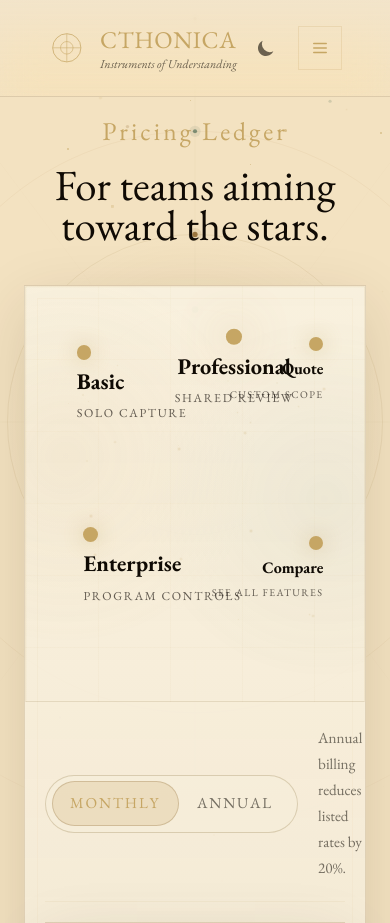
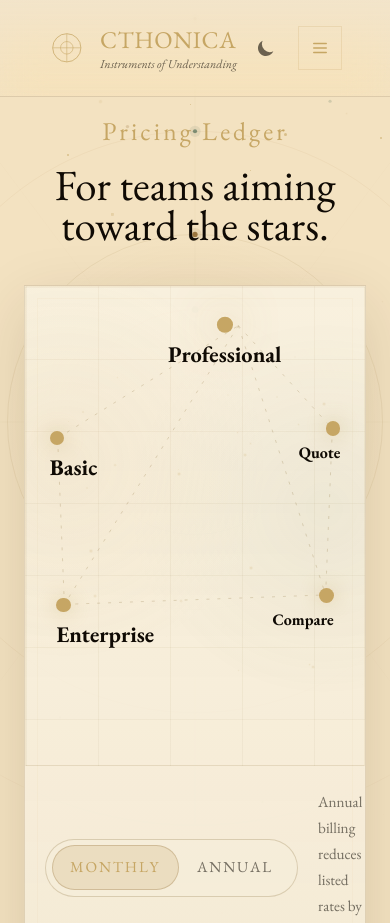
Before and after one commit to cthonicasoftware/cthonicasoftware, a Django app: page /pricing in a window 390 px wide. Shown: the top 923 px of the page. Run offline with Django 5.2, Linux system fonts and the light colour scheme; style sheets or scripts are compiled from the project's sources.

Commit message:
feat: Created constellation (#22)
- Wired in some custom JS to handle lines in DOM
- Dashed to Solid on click
- removed subtitles
- Should look better on Mobile

Signed-off-by: Nathan Winslow <natelostintimeandspace@gmail.com>

```diff
--- a/static/src/website-pricing.css
+++ b/static/src/website-pricing.css
@@ -291,7 +291,7 @@
 }
 
 .pricing-node.is-professional {
-  left: 46%;
+  left: 50%;
   top: 10%;
   justify-items: center;
   text-align: center;
@@ -830,6 +830,51 @@ html:not(.dark) .pricing-closing {
    Constellation Interactive Enhancements
 ═══════════════════════════════════════════════════════════ */
 
+/* ── Connecting lines SVG ─────────────────────────────── */
+.pricing-constellation-lines {
+  position: absolute;
+  inset: 0;
+  width: 100%;
+  height: 100%;
+  pointer-events: none;
+  z-index: 1;
+  overflow: visible;
+}
+
+.constellation-line {
+  stroke: rgba(198, 166, 100, 0.16);
+  stroke-width: 1;
+  stroke-dasharray: 3 8;
+  transition: stroke 300ms ease, stroke-width 300ms ease;
+}
+
+.constellation-line.is-highlighted {
+  stroke: rgba(198, 166, 100, 0.62);
+  stroke-width: 1.5;
+  stroke-dasharray: none;
+  animation: lineShimmer 2.4s ease-in-out infinite;
+}
+
+@keyframes lineShimmer {
+  0%, 100% { stroke-opacity: 0.62; }
+  50%       { stroke-opacity: 0.92; }
+}
+
+html:not(.dark) .constellation-line {
+  stroke: rgba(120, 86, 28, 0.2);
+}
+
+html:not(.dark) .constellation-line.is-highlighted {
+  stroke: rgba(120, 86, 28, 0.55);
+}
+
+html:not(.dark) .pricing-constellation {
+  background:
+    linear-gradient(rgba(120, 86, 28, 0.05) 1px, transparent 1px),
+    linear-gradient(90deg, rgba(120, 86, 28, 0.05) 1px, transparent 1px);
+  background-size: 4.5rem 4.5rem;
+}
+
 /* ── Ambient star particles ───────────────────────────── */
 .pricing-stars {
   position: absolute;
@@ -874,22 +919,35 @@ html:not(.dark) .pricing-closing {
     text-wrap: balance;
   }
 
+  /* More vertical room so nodes don't stack */
+  .pricing-constellation {
+    min-height: 30rem;
+  }
+
+  /* Pentagon layout: Professional at apex, Basic/Quote flanking mid,
+     Enterprise/Compare at base — avoids the three-nodes-in-one-row problem */
+  .pricing-node.is-basic {
+    left: 7%;
+    top: 30%;
+  }
+
   .pricing-node.is-professional {
-    left: 44%;
-    top: 11%;
+    left: 42%;
+    top: 7%;
   }
 
   .pricing-node.is-enterprise {
-    left: 17%;
-    top: 58%;
+    left: 9%;
+    top: 65%;
   }
 
   .pricing-node.is-review-link {
-    right: 12%;
-    top: 60%;
+    right: 9%;
+    top: 63%;
   }
 
   .pricing-node.is-quote-link {
-    top: 12%;
+    right: 7%;
+    top: 28%;
   }
 }
--- a/templates/website/pricing.html
+++ b/templates/website/pricing.html
@@ -68,27 +68,22 @@
               <button type="button" class="pricing-node is-basic" data-pricing-node data-plan="basic" aria-pressed="false">
                 <span class="pricing-node-dot"></span>
                 <strong>Basic</strong>
-                <em>Solo capture</em>
               </button>
               <button type="button" class="pricing-node is-professional is-active" data-pricing-node data-plan="professional" aria-pressed="true">
                 <span class="pricing-node-dot"></span>
                 <strong>Professional</strong>
-                <em>Shared review</em>
               </button>
               <button type="button" class="pricing-node is-enterprise" data-pricing-node data-plan="enterprise" aria-pressed="false">
                 <span class="pricing-node-dot"></span>
                 <strong>Enterprise</strong>
-                <em>Program controls</em>
               </button>
               <a href="#compare" class="pricing-node pricing-node-action is-review-link" data-plan="review">
                 <span class="pricing-node-dot"></span>
                 <strong>Compare</strong>
-                <em>See all features</em>
               </a>
               <a href="#custom" class="pricing-node pricing-node-action is-quote-link" data-plan="quote">
                 <span class="pricing-node-dot"></span>
                 <strong>Quote</strong>
-                <em>Custom scope</em>
               </a>
             </figure>
 
@@ -346,9 +341,90 @@
       const plan = node.getAttribute('data-plan');
       node.addEventListener('mouseenter', () => constellationFig?.setAttribute('data-hover', plan));
       node.addEventListener('focus',      () => constellationFig?.setAttribute('data-hover', plan));
-      node.addEventListener('mouseleave', () => constellationFig?.removeAttribute('data-hover'));
-      node.addEventListener('blur',       () => constellationFig?.removeAttribute('data-hover'));
+      node.addEventListener('mouseleave', () => constellationFig?.setAttribute('data-hover', activePlan));
+      node.addEventListener('blur',       () => constellationFig?.setAttribute('data-hover', activePlan));
+      node.addEventListener('click',      () => constellationFig?.setAttribute('data-hover', plan));
     });
+    // Show active plan's lines on load and after touch taps
+    constellationFig?.setAttribute('data-hover', activePlan);
+
+    // Constellation connecting lines — drawn from real DOM positions so
+    // they stay accurate across viewport sizes without hardcoding coordinates.
+    (function () {
+      const fig = document.querySelector('.pricing-constellation');
+      if (!fig) return;
+
+      const edges = [
+        ['basic',        'professional'],
+        ['professional', 'enterprise'],
+        ['professional', 'review'],
+        ['professional', 'quote'],
+        ['basic',        'enterprise'],
+        ['enterprise',   'review'],
+        ['quote',        'review'],
+      ];
+
+      const ns = 'http://www.w3.org/2000/svg';
+      const svg = document.createElementNS(ns, 'svg');
+      svg.setAttribute('aria-hidden', 'true');
+      svg.classList.add('pricing-constellation-lines');
+      fig.prepend(svg);
+
+      function dotCenter(plan) {
+        const node = fig.querySelector('[data-plan="' + plan + '"]');
+        if (!node) return null;
+        const dot = node.querySelector('.pricing-node-dot') || node;
+        const fr = fig.getBoundingClientRect();
+        const dr = dot.getBoundingClientRect();
+        return {
+          x: dr.left + dr.width  / 2 - fr.left,
+          y: dr.top  + dr.height / 2 - fr.top,
+        };
+      }
+
+      function clearSvg() {
+        while (svg.firstChild) { svg.removeChild(svg.firstChild); }
+      }
+
+      function redraw() {
+        const fr = fig.getBoundingClientRect();
+        svg.setAttribute('viewBox', '0 0 ' + fr.width + ' ' + fr.height);
+        svg.setAttribute('width',   fr.width);
+        svg.setAttribute('height',  fr.height);
+        clearSvg();
+
+        edges.forEach(function (pair) {
+          const pa = dotCenter(pair[0]);
+          const pb = dotCenter(pair[1]);
+          if (!pa || !pb) return;
+          const line = document.createElementNS(ns, 'line');
+          line.setAttribute('x1', pa.x);
+          line.setAttribute('y1', pa.y);
+          line.setAttribute('x2', pb.x);
+          line.setAttribute('y2', pb.y);
+          line.setAttribute('data-connects', pair[0] + ' ' + pair[1]);
+          line.classList.add('constellation-line');
+          svg.appendChild(line);
+        });
+      }
+
+      redraw();
+
+      let rafId;
+      window.addEventListener('resize', function () {
+        cancelAnimationFrame(rafId);
+        rafId = requestAnimationFrame(redraw);
+      });
+
+      // Sync highlights with data-hover set by the hover handlers above
+      new MutationObserver(function () {
+        const hover = fig.getAttribute('data-hover');
+        svg.querySelectorAll('.constellation-line').forEach(function (line) {
+          const connects = line.getAttribute('data-connects').split(' ');
+          line.classList.toggle('is-highlighted', !!hover && connects.includes(hover));
+        });
+      }).observe(fig, { attributes: true, attributeFilter: ['data-hover'] });
+    })();
 
     document.querySelectorAll('.final-cta-path').forEach((card) => {
       let rafId = null;
```
